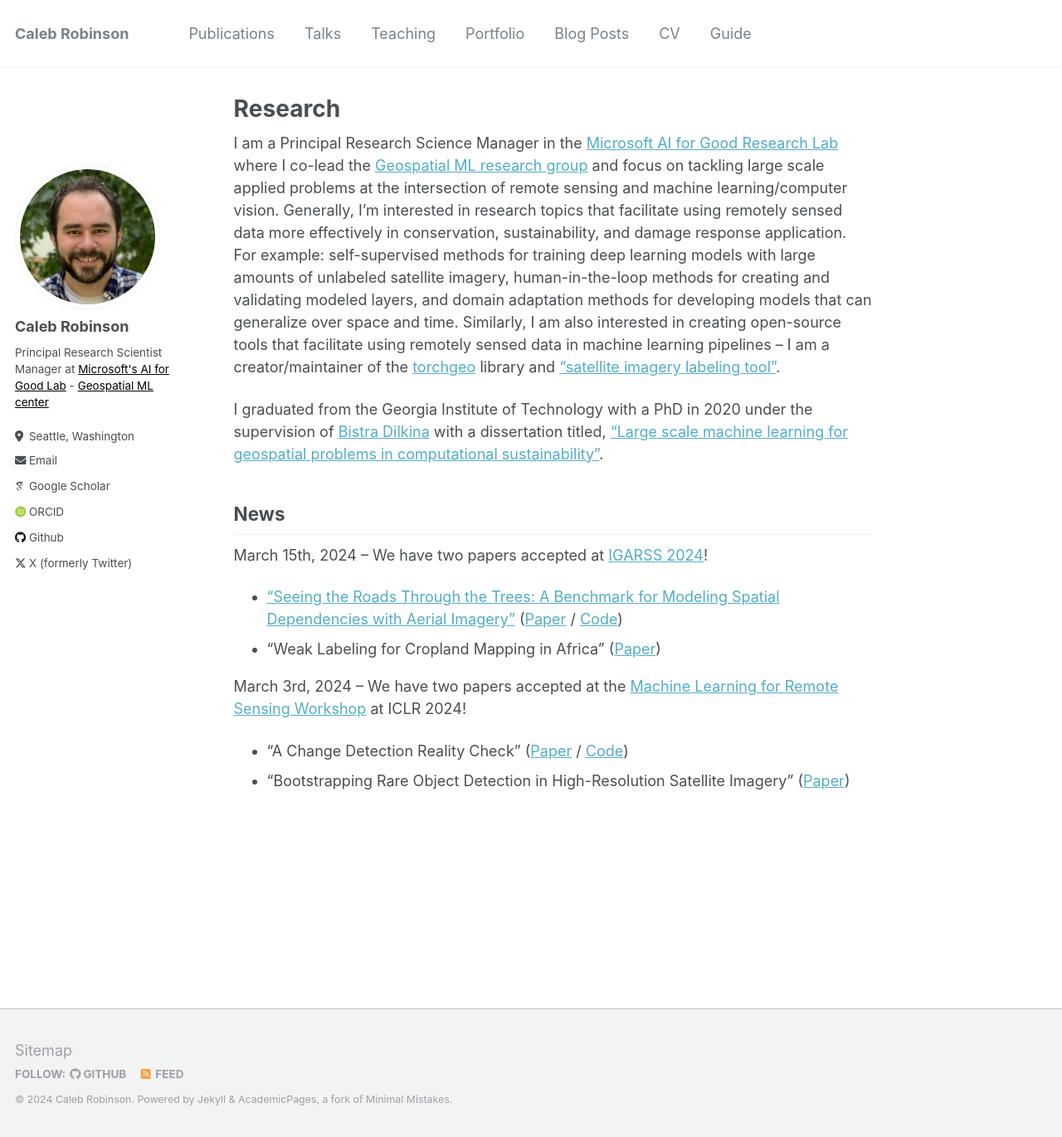
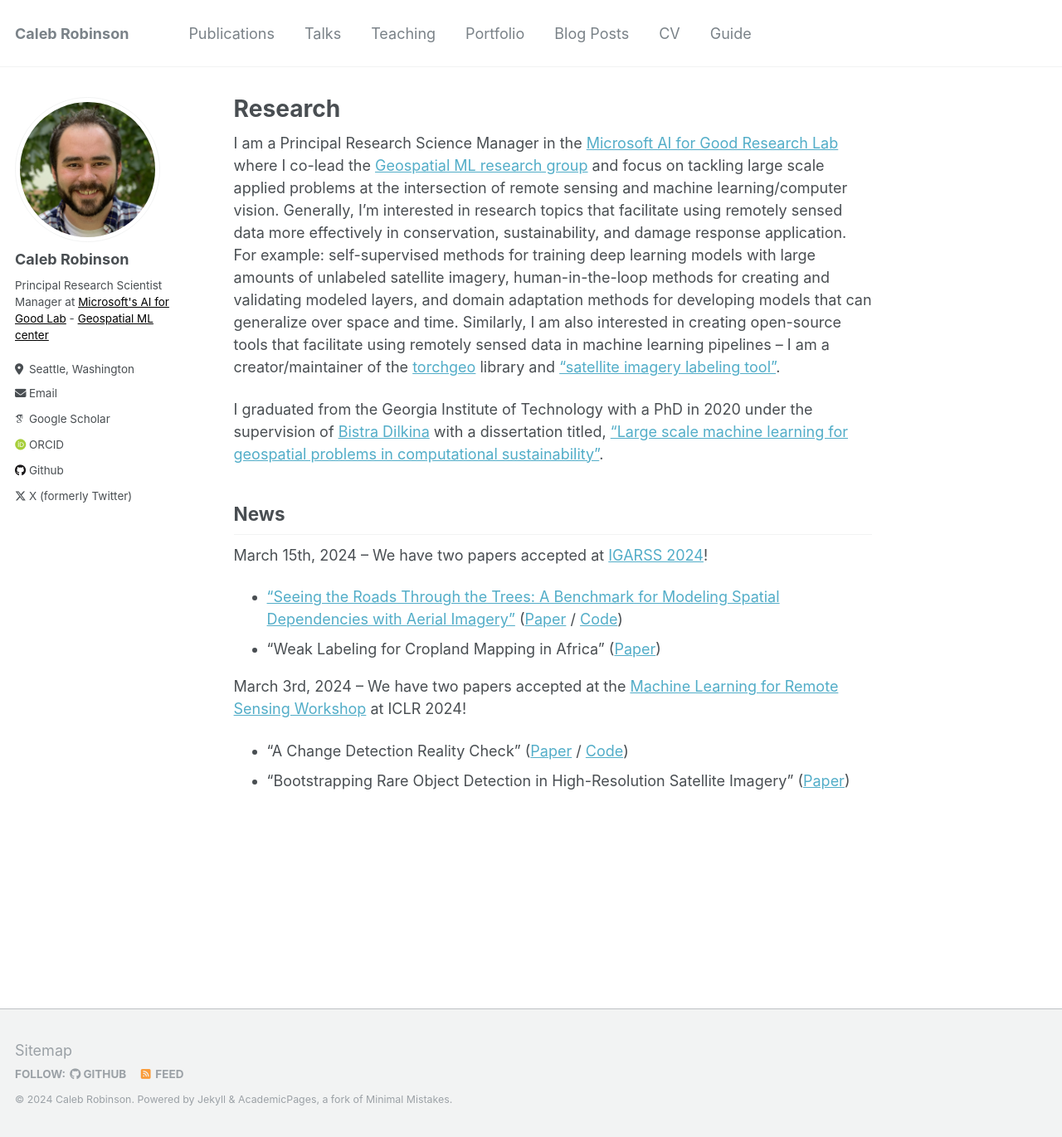
Before and after one commit to calebrob6/calebrob6.github.io, a Jekyll site: the page built from _pages/about.md, in a window 1280 px wide and 1371 px high. Shown: the whole window at 83% size. Built offline with Jekyll 4.4.1, drawn with Linux system fonts in a browser that asks for light colours; some web fonts are replaced.

Commit message:
Trying to fix the sidebar spacing

```diff
--- a/_sass/_sidebar.scss
+++ b/_sass/_sidebar.scss
@@ -12,10 +12,6 @@
 
   @include clearfix();
   margin-bottom: 1em;
-
-  @media screen and (min-width: 1024px) {
-    padding-top: $masthead-height;
-  }
 
   @include breakpoint($large) {
     @include span(2 of 12);
```
